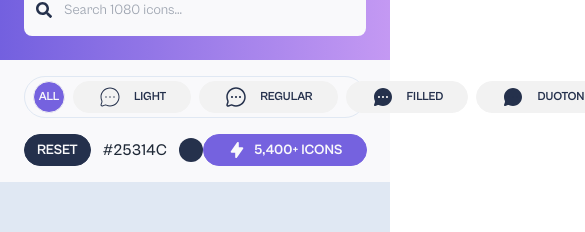
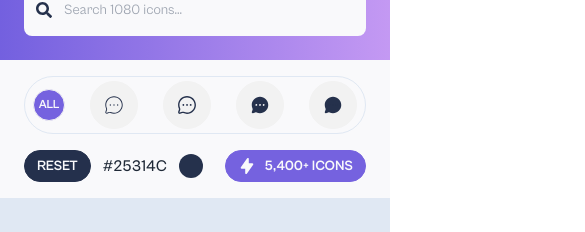
Before and after one commit to ramzy1453/magicoon-v2, a Next.js app: page /search in a window 390 px wide. Shown: the part 694-926 px from the top of the page, 585 px wide, since content can reach past the window. Built offline with nearby package versions, Linux system fonts and the light colour scheme.

Commit message:
fixed responsive in search

```diff
--- a/components/Search/IconTypeSelect.tsx
+++ b/components/Search/IconTypeSelect.tsx
@@ -3,17 +3,17 @@ import Link from "next/link";
 import { HiLightningBolt } from "react-icons/hi";
 import Svg from "./Svg";
 import { useSearchStore } from "@/store/zustand";
-import HeroSeach from "./HeroSeach";
+import useMediaQuery from "@/hooks/useMediaQuery";
 
 type Props = {};
 
 export default function IconTypeSelect({}: Props) {
   const { color, resetColor, setColor, iconType, setIconType } =
     useSearchStore();
-
+  const { isLg } = useMediaQuery();
   return (
-    <div className="max-w-[1224px] md:max-w-[1240px] md:px-8 mx-auto flex justify-between flex-col lg:flex-row space-y-4 lg:space-y-0">
-      <div className="border border-[#E0E8F3] rounded-full flex justify-between lg:justify-center items-center py-1 px-2 space-x-2">
+    <div className="max-w-[1224 px] md:max-w-[124 0px] md:px-8 mx-auto flex justify-between flex-col lg:flex-row space-y-4 lg:space-y-0">
+      <div className="border border-[#E0E8F3] flex rounded-full justify-between lg:justify-center items-center py-1 px-2 space-x-2">
         <button
           onClick={() => {
             setIconType(0);
@@ -33,7 +33,7 @@ export default function IconTypeSelect({}: Props) {
               setIconType(i + 1);
             }}
             className={classNames(
-              "btn btn-sm rounded-full font-bold text-xs space-x-1 px-6",
+              "btn btn-sm rounded-full font-bold text-xs lg:space-x-1 lg:px-6 h-12 w-12 lg:w-fit lg:h-fit",
               {
                 "bg-success hover:bg-[#6753da] text-primary-content":
                   iconType === i + 1,
@@ -45,7 +45,7 @@ export default function IconTypeSelect({}: Props) {
               fill={iconType !== i + 1 ? "#25314C" : "#F8F9FB"}
               path={type.path}
             />
-            <span>{type.name}</span>
+            {isLg && <span>{type.name}</span>}
           </button>
         ))}
       </div>
@@ -76,7 +76,7 @@ export default function IconTypeSelect({}: Props) {
         </div>
         <Link
           href="/"
-          className="btn btn-sm md:btn-md text-md md:text-lg btn-success hover:bg-[#6753da] text-primary-content rounded-full px-6"
+          className="btn btn-sm md:btn-md text-md md:text-lg btn-success hover:bg-[#6753da] text-primary-content rounded-full lg:px-6"
         >
           <HiLightningBolt size={18} /> <span>5,400+ ICONS</span>
         </Link>
```
